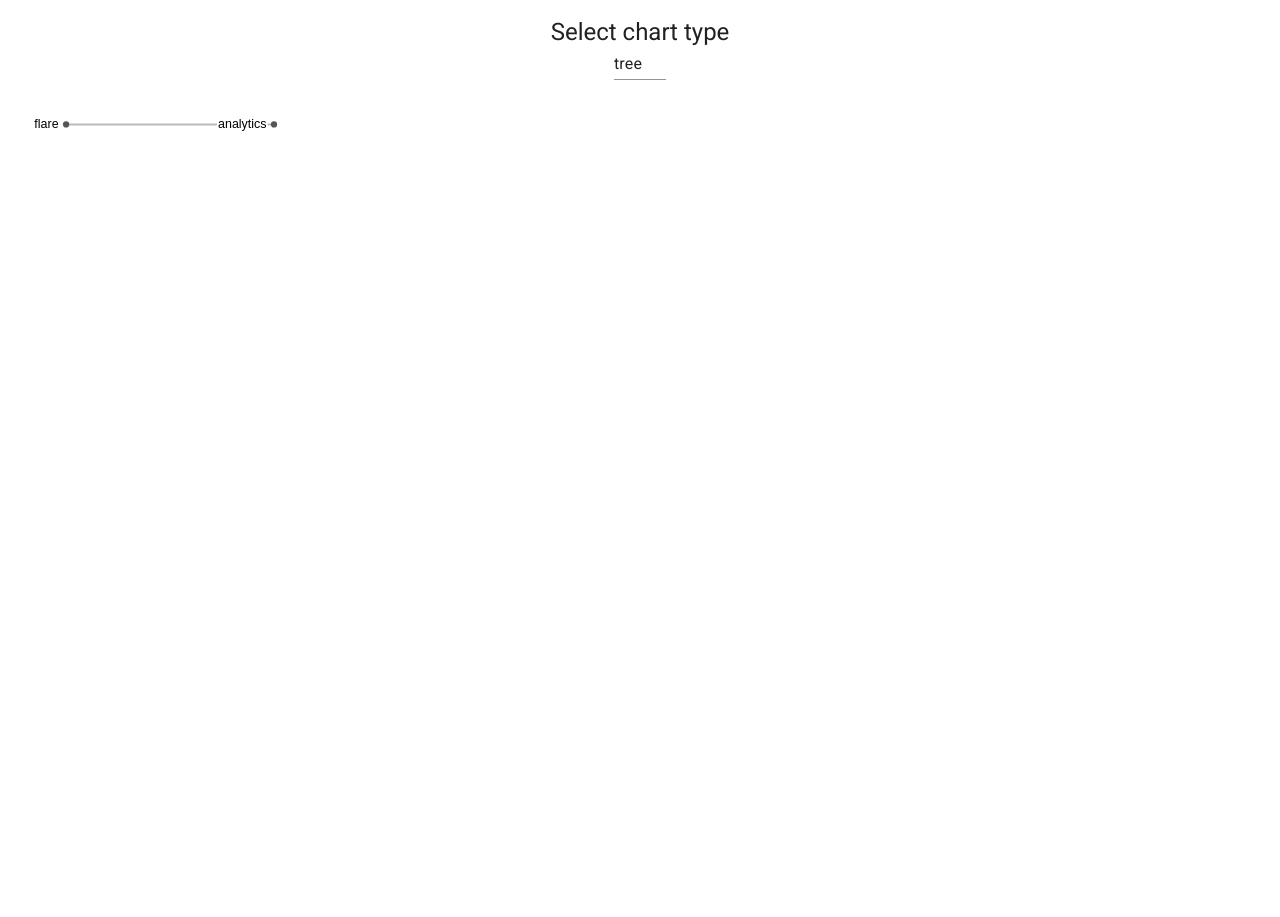
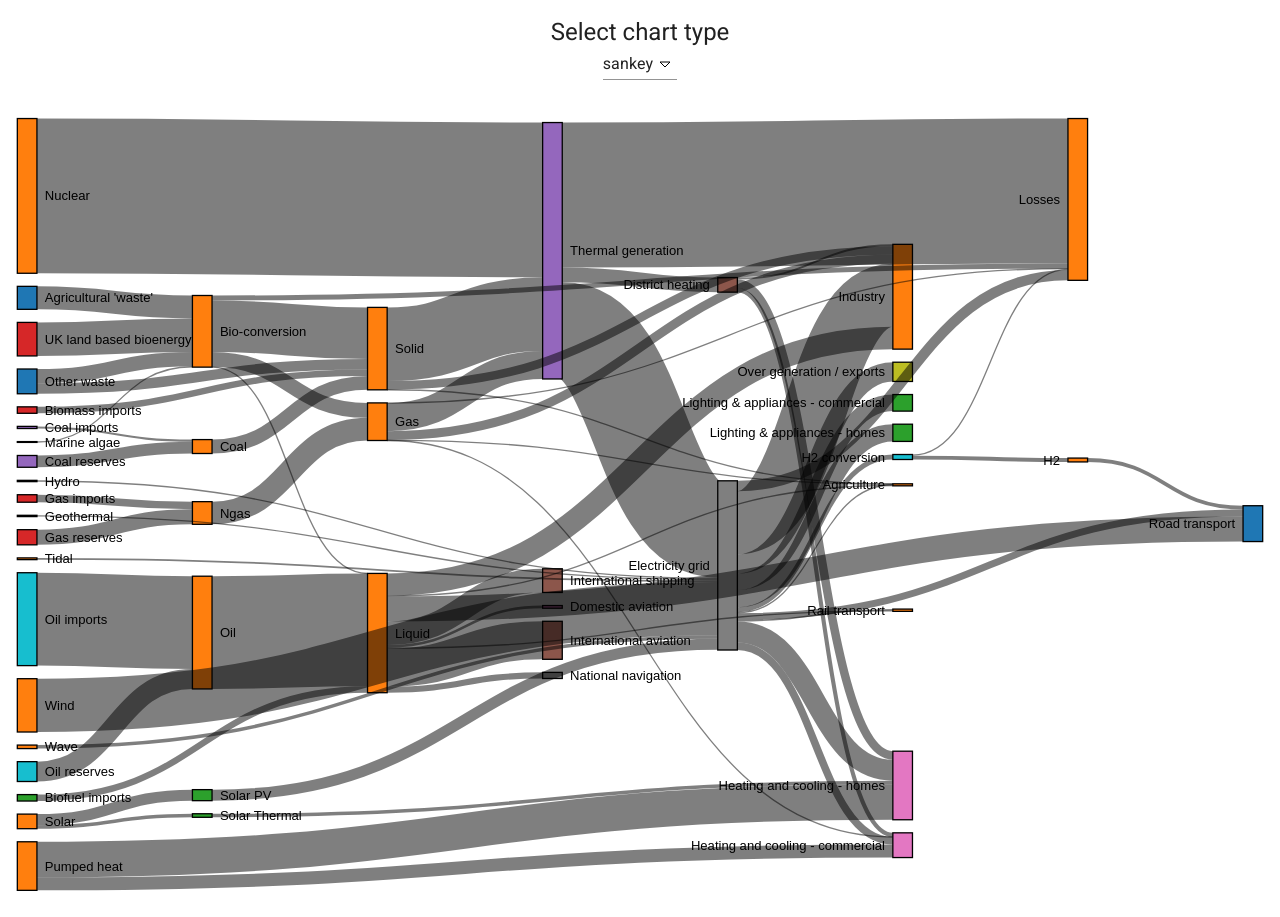
Before and after one commit to OrkhanHuseynli/d3_react_typescript_example, a React (Create React App) app: page / in a window 1280 px wide. Before the commit the page ends 800 px from the top, so only its background shows below. Built offline with nearby package versions, Linux system fonts and the light colour scheme.

Commit message:
refactoring + adding line generators

```diff
--- a/src/core/MainContainer.tsx
+++ b/src/core/MainContainer.tsx
@@ -1,123 +1,45 @@
 import React from 'react';
 import {Component} from "react";
-import {Button, Grid, Typography, Select} from "@material-ui/core";
-import {DropZone, FileData} from "./file_upload/DropZone";
-import DataTable from "./table/DataTable";
-import {CollapsibleTree} from "./d3charts/CollapsibleTree";
-import RestClient from "./utils/RestClient";
-import {AxiosResponse} from 'axios';
-import {SankeyDiagram} from "./d3charts/SankeyDiagram";
+import {Grid, Typography} from "@material-ui/core";
 import { SelectionBar } from './viewhelpers/SelectionBar';
+import { ChartViewer } from './viewhelpers/ChartViewer';
+import { ChartTypes } from './SharedTypes';
 
 
 const width = 500, height = 350;
 
 type MainContainerState = {
-    uploadStatus: boolean
-    fileData: FileData
-    regressionStatus: boolean
     selectedChartType: string
 }
-type ValueType = string
-type ExpectedData = {
-    valueType: ValueType
-    values: number[]
-}
 
-const createData = (name: string, value: string) => {
-    return {name, value};
+const chartTypes: ChartTypes= {
+    triangle: "triangle",
+    collapsibleTree: "collapsibleTree",
+    sankey: "sankey"
 };
 
 export default class MainContainer extends Component<{ classes: any }, MainContainerState> {
     constructor(props: any) {
         super(props);
         this.state = {
-            uploadStatus: false,
-            regressionStatus: false,
-            fileData: {fileName: "", dataSize: "", inputParamsCount: "", outputParamsCount: ""},
-            selectedChartType: "tree"
+            selectedChartType: chartTypes.sankey,
         };
-        this.getUploadStatus = this.getUploadStatus.bind(this);
-        this.displayDataPreviewSection = this.displayDataPreviewSection.bind(this);
-        this.onStartClick = this.onStartClick.bind(this);
     }
-
-    getUploadStatus = (status: boolean, data: FileData): void => {
-        console.debug("Upload status: " + this.state.uploadStatus)
-        this.setState({uploadStatus: status, fileData: {...data}})
-        if (!status) {
-            this.setState({regressionStatus: status});
-        }
-    };
-
-    displayDataPreviewSection = (): JSX.Element => {
-        if (this.state.uploadStatus) {
-            let tableRows = [
-                createData('File name', this.state.fileData.fileName),
-                createData('Data size', this.state.fileData.dataSize),
-            ];
-
-            return <DataTable dataRows={tableRows}/>
-        }
-        return <div className={this.props.classes.dataPreview}><Typography color={"textSecondary"}>No data
-            provided</Typography></div>
-    };
-
-    onStartClick = (): void => {
-        console.log("Getting the chart data");
-        this.queryData();
-    };
 
     handleChange = (event:any) => {
         this.setState({selectedChartType:event.target.value});
       };
 
     displaySelectionBar = (): JSX.Element => {
-     return (<SelectionBar currentSelectedChartType={this.state.selectedChartType}
+     return (<SelectionBar selectionValues={chartTypes} currentSelectedChartType={this.state.selectedChartType}
         handleChange={this.handleChange} classes={this.props.classes} />)
     }
-
-    displaySelection = (chartType: string): JSX.Element => {
-        let chart: JSX.Element;
-        if (chartType === "tree") {
-            chart =  this.displayCollapsableTree("subTree");
-        } else {
-            chart = this.displaySankeyDiagram("sankey");
-        }
-        return (<Grid item xs={12} direction="row">{chart}</Grid>)
-    }
-    displayCollapsableTree = (idName: string): JSX.Element => {
-        return (<div className={this.props.classes.paper}>
-            <CollapsibleTree idName={idName} width={width} height={height}/>
-        </div>);
-    };
-
-    displaySankeyDiagram = (idName: string): JSX.Element => {
-        return (<div className={this.props.classes.paper}>
-            <SankeyDiagram idName={idName} width={width} height={height} />
-        </div>);
-    };
-
-    async queryData() {
-        let expectedData: ExpectedData = {valueType: "", values: []};
-        let promise: Promise<AxiosResponse<ExpectedData>> = RestClient.post(`http://localhost:8888${RestClient.QUERY_ENDPOINT}`, {},
-            {headers: {'Content-Type': 'application/json'}, params: {filename: this.state.fileData.fileName}});
-        await promise.then((res: AxiosResponse<ExpectedData>) => {
-            console.info("Receiving data");
-            expectedData.valueType = res.data.valueType;
-            expectedData.values = res.data.values
-        });
-
-        this.setState({
-            regressionStatus: expectedData.valueType.length > 0,
-        });
-    };
 
     render() {
         return (
             <Grid>
                 {this.displaySelectionBar()}
-                {this.displaySelection(this.state.selectedChartType)}
+               <ChartViewer dimensions={{height: height, width: width}} selectionValues={chartTypes} getCurrentSelectedChartType={()=>{ return this.state.selectedChartType}} classes={this.props.classes} />
             </Grid>
         )
     }
--- /dev/null
+++ b/src/core/SharedTypes.tsx
@@ -0,0 +1,5 @@
+export type ChartTypes = {
+    triangle: string
+    collapsibleTree:string
+    sankey: string
+};
--- /dev/null
+++ b/src/core/d3charts/Triangle.css
@@ -0,0 +1,4 @@
+path {
+    fill: none;
+stroke:black;
+}
--- /dev/null
+++ b/src/core/d3charts/Triangle.tsx
@@ -0,0 +1,74 @@
+import * as React from "react";
+import * as d3 from 'd3'
+import { Component } from "react";
+import './Triangle.css';
+
+export type CurveProps = {
+    idName: string
+    width: any
+    height: any
+}
+type CurveState = {
+    tooltip: Tooltip
+}
+
+type Tooltip = {
+    x: number
+    y: number
+    display: string
+    width: number
+    value: string
+}
+
+export class Triangle extends Component<CurveProps, CurveState> {
+
+    constructor(props: CurveProps) {
+        super(props);
+        this.state = {
+            tooltip: {
+                x: 0,
+                y: 0,
+                display: "none",
+                width: 35,
+                value: ""
+            }
+        }
+    }
+
+
+    componentDidMount() {
+        buildSvg("#" + this.props.idName);
+        //Do svg stuff
+    }
+
+    render() {
+        return (
+            <div>
+                <svg id={this.props.idName}></svg>
+            </div>
+        )
+    }
+}
+
+let buildSvg = (targetId: string) => {
+    // const d3 = require("d3@5"
+    const margin = ({ top: 10, right: 120, bottom: 10, left: 40 });
+    const { width, height } = { width: 1000, height: 1000 };
+    let dy = width / 6;
+    let dx = 10;
+    let svg = d3.select(targetId)
+        // @ts-ignore
+        .attr("viewBox", [-margin.left, -margin.top, width, height])
+       .style("font", "10px sans-serif")
+        .style("user-select", "none");
+
+    let xScale = d3.scaleLinear().domain([0, 100]).range([0, 800]);
+    let yScale = d3.scaleLinear().domain([0, 100]).range([800, 0]);
+    let data = [[0, 50], [100, 80], [200, 40], [300, 60], [400, 30]];
+    let lineGenerator = d3.line()
+                        .x((data)=> {return xScale(data[0]);})
+                        .y((data) => {return yScale(data[1]);});
+    //@ts-ignore
+    svg.append('path').attr('d', lineGenerator(data));
+    return svg.node();
+};
--- /dev/null
+++ b/src/core/viewhelpers/ChartViewer.tsx
@@ -0,0 +1,48 @@
+import React from "react";
+import { Select, MenuItem, Typography, Grid } from "@material-ui/core";
+import { CollapsibleTree } from "../d3charts/CollapsibleTree";
+import { Triangle } from "../d3charts/Triangle";
+import { SankeyDiagram } from "../d3charts/SankeyDiagram";
+import { ChartTypes } from "../SharedTypes";
+
+type Dimensions = {
+    height: number
+    width: number
+}
+
+type CharViewerProps = {
+    selectionValues: ChartTypes
+    getCurrentSelectedChartType: ()=> string
+    classes: {paper:any}
+    dimensions: Dimensions
+}
+
+export const ChartViewer: React.FC<CharViewerProps> = (props: CharViewerProps) => {
+    let {height, width} = props.dimensions;
+    let chartTypes = props.selectionValues;
+    let displaySelection = (chartType: string): JSX.Element => {
+        let chart: JSX.Element;
+        switch(chartType) {
+            case chartTypes.collapsibleTree :
+                chart = displayD3Object(<CollapsibleTree idName={chartTypes.collapsibleTree} width={width} height={height}/>);
+                break;
+            case chartTypes.triangle:
+                chart =  displayD3Object(<Triangle idName={chartTypes.triangle} width={width} height={height}/>);
+                break;
+            case chartTypes.sankey:
+                chart =  displayD3Object(<SankeyDiagram idName={chartTypes.sankey} width={width} height={height}/>);
+                break;
+            default:
+                chart = displayD3Object(<SankeyDiagram idName={chartTypes.sankey} width={width} height={height}/>);
+        }
+        return (<Grid item xs={12} direction="row">{chart}</Grid>);
+    };
+
+    let displayD3Object = (d3ReactEncapsulation: JSX.Element): JSX.Element => {
+        return (<div className={props.classes.paper}>
+               {d3ReactEncapsulation}
+        </div>);
+    };
+
+  return (<div>{displaySelection(props.getCurrentSelectedChartType())}</div>)
+ }
--- a/src/core/viewhelpers/SelectionBar.tsx
+++ b/src/core/viewhelpers/SelectionBar.tsx
@@ -1,20 +1,28 @@
 import React from "react";
 import { Select, MenuItem, Typography, Grid } from "@material-ui/core";
+import { ChartTypes } from "../SharedTypes";
 
 type SelectionBarProps = {
+    selectionValues: ChartTypes
     currentSelectedChartType: string
     handleChange: (event: any)=>void
     classes: {paper:any}
 }
 
 export const SelectionBar: React.FC<SelectionBarProps> = (props: SelectionBarProps) => {
+    let buildMenyItemsBasedOnSelectionValues = (selectionValues: ChartTypes) => {
+      var menuItems = [];
+      for (const key in selectionValues) {
+        menuItems.push(<MenuItem value={key}>{key}</MenuItem>);
+      }
+      return menuItems;
+    };
     let sel = (<Select
       value={props.currentSelectedChartType}
      labelId="demo-simple-select-filled-label"
      id="demo-simple-select-filled"
      onChange={props.handleChange} >
-     <MenuItem value={"tree"}>tree</MenuItem>
-     <MenuItem value={"sunkey"}>sunkey</MenuItem>
+     {buildMenyItemsBasedOnSelectionValues(props.selectionValues)}
    </Select>);
 
   return (<Grid item xs={12}>
```
